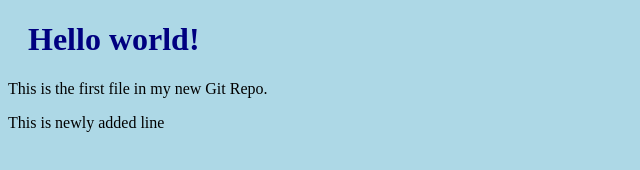
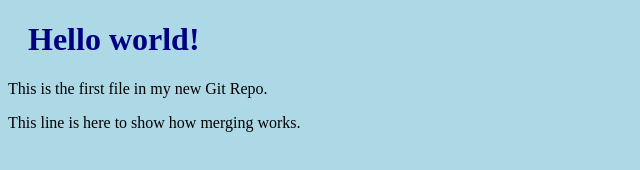
Before and after one commit to Git-Madhusudan/hello-world, a plain HTML site: page index.html in a window 1280 px wide. Shown: the whole page, without its empty margins (0-640 px from the left). Drawn offline with Linux system fonts and the light colour scheme.

Commit message:
unpdated index.html file in emergency-fix

```diff
--- a/index.html
+++ b/index.html
@@ -8,7 +8,7 @@
 
 <h1>Hello world!</h1>
 <p>This is the first file in my new Git Repo.</p>
-<p> This is newly added line</p>
+<p>This line is here to show how merging works.</p>
 
 </body>
 </html>
```
